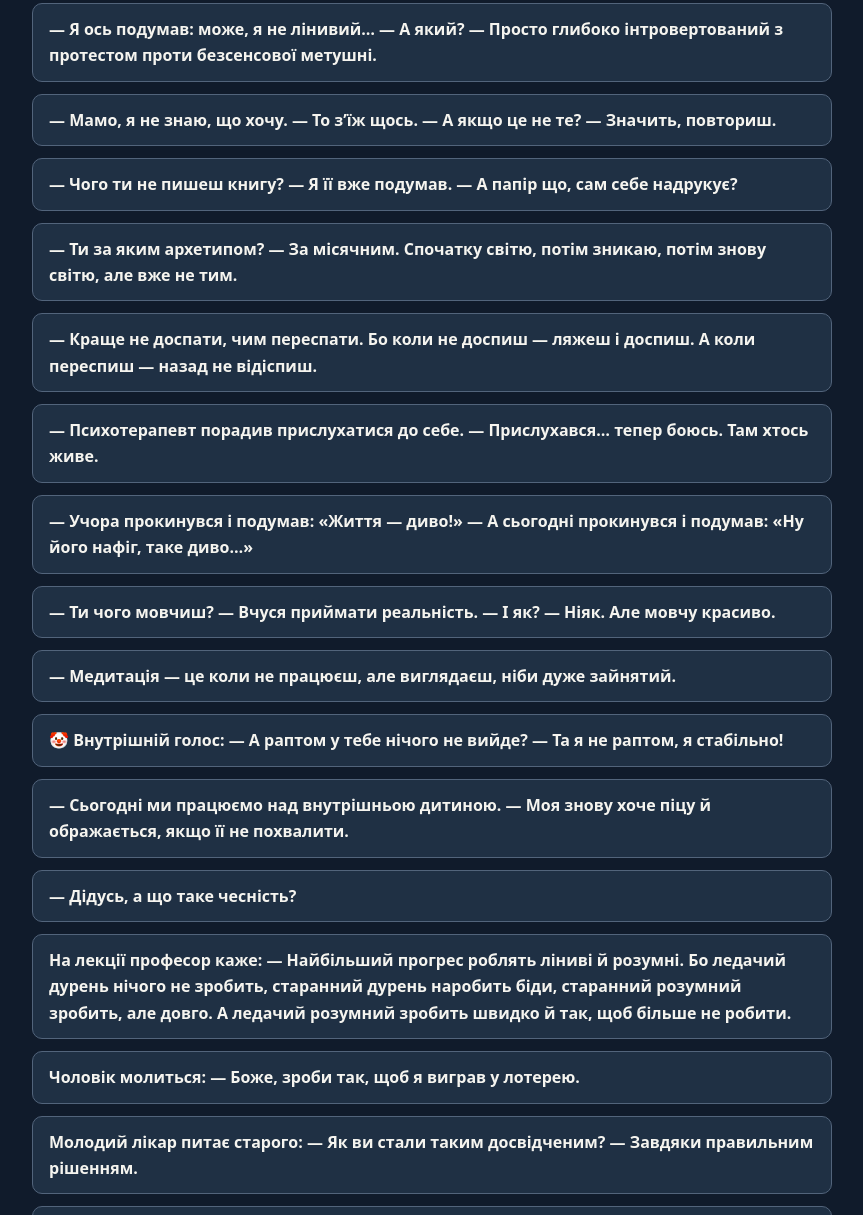
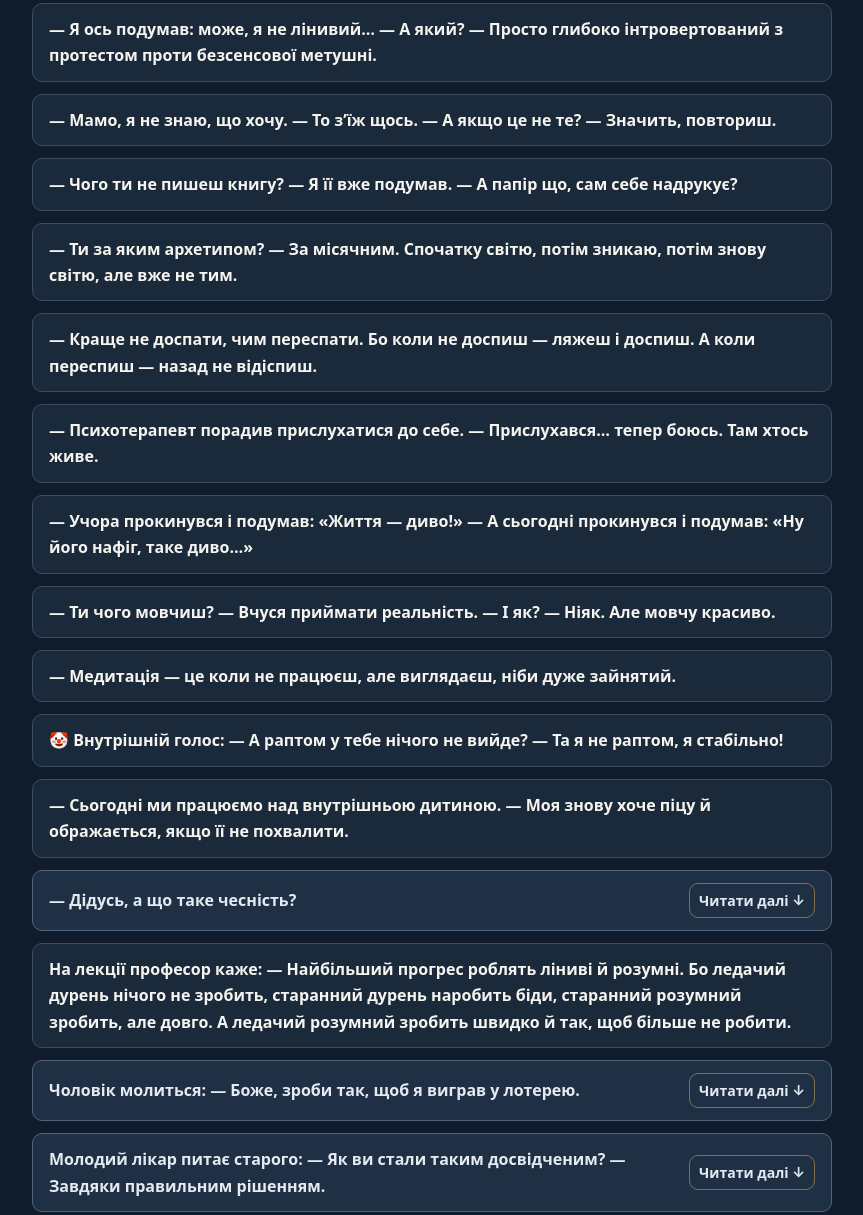
Before and after one commit to Korvin712/ya-e-new, a plain HTML site: page humor.html in a window 1280 px wide. Shown: the part 1214-2429 px from the top of the page, without its empty margins (208-1071 px from the left). Drawn offline with Linux system fonts and the light colour scheme.

Commit message:
Add files via upload

```diff
--- a/humor.html
+++ b/humor.html
@@ -323,6 +323,14 @@
       padding: 1.5rem;
       box-shadow: 0 1px 2px rgba(0, 0, 0, 0.04);
     }
+
+    /* Clear expansion affordance; shown only when a joke has hidden content. */
+    #accordion details.joke summary {display:flex;align-items:center;justify-content:space-between;gap:14px;}
+    #accordion details.joke summary .joke-title {flex:1;min-width:0;}
+    #accordion details.joke summary .joke-action {flex-shrink:0;white-space:nowrap;color:#e6c486;font-size:.88rem;font-weight:700;border:1px solid #82704f;border-radius:9px;padding:5px 9px;}
+    #accordion details.joke summary:focus-visible {outline:2px solid #e6c486;outline-offset:3px;}
+    #accordion .joke-static {padding:.75rem 1rem;border-radius:10px;margin-bottom:.75rem;border:1px solid #3b4d65;background:#1b2a3b;color:#f5f4ef;font-weight:600;}
+    @media(max-width:480px){#accordion details.joke summary{align-items:flex-start;flex-wrap:wrap}#accordion details.joke summary .joke-action{margin-left:auto}}
 
     /* Accordion styles */
     #accordion {
@@ -845,26 +853,40 @@
           rest = lines.slice(1).join('\n');
         }
 
+        // One-line jokes are shown in full. Longer ones have a visible expand control.
+        if (!rest.trim().length) {
+          const staticJoke = document.createElement('div');
+          staticJoke.className = 'joke joke-static';
+          staticJoke.textContent = summaryLine;
+          root.appendChild(staticJoke);
+          return;
+        }
+
         const details = document.createElement('details');
         details.className = 'joke';
-
         const summary = document.createElement('summary');
-        summary.innerHTML = escapeHtml(summaryLine);
+        const title = document.createElement('span');
+        title.className = 'joke-title';
+        title.textContent = summaryLine;
+        const indicator = document.createElement('span');
+        indicator.className = 'joke-action';
+        const updateIndicator = () => {
+          indicator.textContent = details.open
+            ? (lang === 'en' ? 'Collapse ↑' : 'Згорнути ↑')
+            : (lang === 'en' ? 'Read more ↓' : 'Читати далі ↓');
+        };
+        summary.append(title, indicator);
         details.appendChild(summary);
-
-        if (rest.trim().length) {
         const body = document.createElement('div');
         body.className = 'body';
-
         if (hasHtml) {
           body.innerHTML = rest;
         } else {
           body.innerHTML = escapeHtml(rest).replace(/\n/g, '<br>');
         }
-
         details.appendChild(body);
-        }
-
+        details.addEventListener('toggle', updateIndicator);
+        updateIndicator();
         root.appendChild(details);
       });
 
```
Also changed, not shown: index.html (+2 -2 lines). Lines whose indentation alone changed are shown as unchanged.
